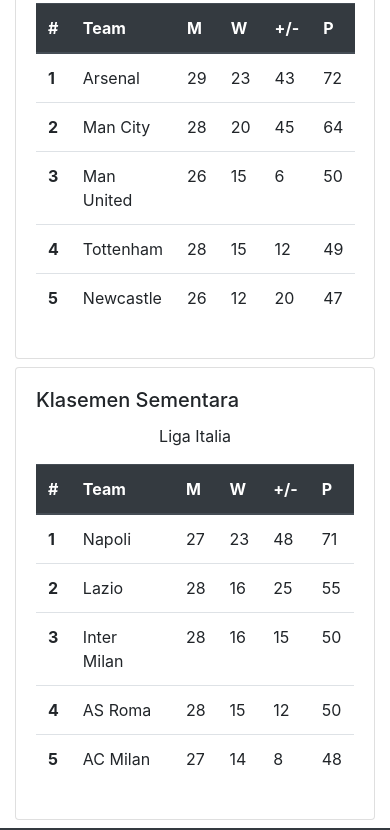
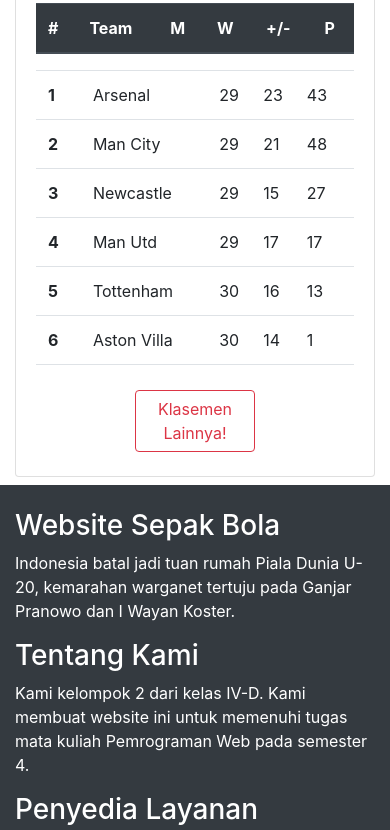
Before and after one commit to shuyshuys/pemweb-uts-inball, a plain HTML site: page index.html in a window 390 px wide. Shown: the part 4153-4983 px from the top of the page. Drawn offline with Linux system fonts and the light colour scheme.

Commit message:
rebase klasement layout

```diff
--- a/index.html
+++ b/index.html
@@ -196,8 +196,9 @@
                 <!-- Tabel Klasemen -->
                 <div class="card mb-2">
                     <div class="card-body">
-                        <h5 class="card-title">Klasemen Sementara</h5>
-                        <p class="card-text text-center">Liga Inggris</p>
+                        <div style="position: sticky;">
+                            <h5 class="card-title">KLASEMEN SEMENTARA</h5>
+                            <p class="card-text text-center font-weight-bold">Liga Inggris</p>
                             <table class="table">
                                 <thead class="thead-dark">
                                     <tr>
@@ -209,6 +210,10 @@
                                         <th scope="col">P</th>
                                     </tr>
                                 </thead>
+                            </table>
+                        </div>
+                        <div class="table-scroll">
+                            <table class="table">
                                 <tbody>
                                     <tr>
                                         <th scope="row">1</th>
@@ -221,104 +226,162 @@
                                     <tr>
                                         <th scope="row">2</th>
                                         <td>Man City</td>
-                                    <td>28</td>
-                                    <td>20</td>
-                                    <td>45</td>
-                                    <td>64</td>
+                                        <td>29</td>
+                                        <td>21</td>
+                                        <td>48</td>
+                                        <td>67</td>
                                     </tr>
                                     <tr>
                                         <th scope="row">3</th>
-                                    <td>Man United</td>
-                                    <td>26</td>
+                                        <td>Newcastle</td>
+                                        <td>29</td>
                                         <td>15</td>
-                                    <td>6</td>
-                                    <td>50</td>
+                                        <td>27</td>
+                                        <td>56</td>
                                     </tr>
                                     <tr>
                                         <th scope="row">4</th>
-                                    <td>Tottenham</td>
-                                    <td>28</td>
-                                    <td>15</td>
-                                    <td>12</td>
-                                    <td>49</td>
+                                        <td>Man Utd</td>
+                                        <td>29</td>
+                                        <td>17</td>
+                                        <td>17</td>
+                                        <td>56</td>
                                     </tr>
                                     <tr>
                                         <th scope="row">5</th>
-                                    <td>Newcastle</td>
-                                    <td>26</td>
-                                    <td>12</td>
-                                    <td>20</td>
+                                        <td>Tottenham</td>
+                                        <td>30</td>
+                                        <td>16</td>
+                                        <td>13</td>
+                                        <td>53</td>
+                                    </tr>
+                                    <tr>
+                                        <th scope="row">6</th>
+                                        <td>Aston Villa</td>
+                                        <td>30</td>
+                                        <td>14</td>
+                                        <td>1</td>
                                         <td>47</td>
                                     </tr>
-
-                            </tbody>
-                        </table>
-                    </div>
-
-                </div>
-
-            </div>
-            <div class="col-12 col-md-4">
-                <div class="card mb-2">
-                    <div class="card-body">
-                        <h5 class="card-title">Klasemen Sementara</h5>
-                        <p class="card-text text-center">Liga Italia</p>
-                        <table class="table">
-                            <thead class="thead-dark">
                                     <tr>
-                                    <th scope="col">#</th>
-                                    <th scope="col">Team</th>
-                                    <th scope="col">M</th>
-                                    <th scope="col">W</th>
-                                    <th scope="col">+/-</th>
-                                    <th scope="col">P</th>
-                                </tr>
-                            </thead>
-                            <tbody>
-                                <tr>
-                                    <th>1</th>
-                                    <td>Napoli</td>
-                                    <td>27</td>
-                                    <td>23</td>
-                                    <td>48</td>
-                                    <td>71</td>
+                                        <th scope="row">7</th>
+                                        <td>Brighton</td>
+                                        <td>28</td>
+                                        <td>13</td>
+                                        <td>16</td>
+                                        <td>46</td>
                                     </tr>
                                     <tr>
-                                    <th>2</th>
-                                    <td>Lazio</td>
+                                        <th scope="row">8</th>
+                                        <td>Liverpool</td>
                                         <td>28</td>
-                                    <td>16</td>
-                                    <td>25</td>
-                                    <td>55</td>
+                                        <td>12</td>
+                                        <td>15</td>
+                                        <td>43</td>
                                     </tr>
                                     <tr>
-                                    <th>3</th>
-                                    <td>Inter Milan</td>
-                                    <td>28</td>
-                                    <td>16</td>
-                                    <td>15</td>
-                                    <td>50</td>
+                                        <th scope="row">9</th>
+                                        <td>Brentford</td>
+                                        <td>10</td>
+                                        <td>13</td>
+                                        <td>7</td>
+                                        <td>43</td>
                                     </tr>
                                     <tr>
-                                    <th>4</th>
-                                    <td>AS Roma</td>
-                                    <td>28</td>
-                                    <td>15</td>
-                                    <td>12</td>
-                                    <td>50</td>
+                                        <th scope="row">10</th>
+                                        <td>Fulham</td>
+                                        <td>29</td>
+                                        <td>11</td>
+                                        <td>-1</td>
+                                        <td>39</td>
                                     </tr>
                                     <tr>
-                                    <th>5</th>
-                                    <td>AC Milan</td>
+                                        <th scope="row">11</th>
+                                        <td>Chelsea</td>
+                                        <td>30</td>
+                                        <td>10</td>
+                                        <td>-2</td>
+                                        <td>39</td>
+                                    </tr>
+                                    <tr>
+                                        <th scope="row">12</th>
+                                        <td>Wolves</td>
+                                        <td>30</td>
+                                        <td>8</td>
+                                        <td>-18</td>
+                                        <td>31</td>
+                                    </tr>
+                                    <tr>
+                                        <th scope="row">13</th>
+                                        <td>West Ham</td>
+                                        <td>29</td>
+                                        <td>8</td>
+                                        <td>-12</td>
+                                        <td>30</td>
+                                    </tr>
+                                    <tr>
+                                        <th scope="row">14</th>
+                                        <td>Crystal Palace</td>
+                                        <td>29</td>
+                                        <td>7</td>
+                                        <td>-15</td>
+                                        <td>30</td>
+                                    </tr>
+                                    <tr>
+                                        <th scope="row">15</th>
+                                        <td>Bournemouth</td>
+                                        <td>30</td>
+                                        <td>8</td>
+                                        <td>-29</td>
+                                        <td>30</td>
+                                    </tr>
+                                    <tr>
+                                        <th scope="row">16</th>
+                                        <td>Leeds</td>
+                                        <td>29</td>
+                                        <td>7</td>
+                                        <td>-11</td>
+                                        <td>29</td>
+                                    </tr>
+                                    <tr>
+                                        <th scope="row">17</th>
+                                        <td>Everton</td>
+                                        <td>30</td>
+                                        <td>6</td>
+                                        <td>-20</td>
                                         <td>27</td>
-                                    <td>14</td>
-                                    <td>8</td>
-                                    <td>48</td>
+                                    </tr>
+                                    <tr>
+                                        <th scope="row">18</th>
+                                        <td>Nottingham Forest</td>
+                                        <td>30</td>
+                                        <td>6</td>
+                                        <td>-30</td>
+                                        <td>27</td>
+                                    </tr>
+                                    <tr>
+                                        <th scope="row">19</th>
+                                        <td>Leicester</td>
+                                        <td>30</td>
+                                        <td>7</td>
+                                        <td>-12</td>
+                                        <td>25</td>
+                                    </tr>
+                                    <tr>
+                                        <th scope="row">20</th>
+                                        <td>Southampton</td>
+                                        <td>30</td>
+                                        <td>6</td>
+                                        <td>-27</td>
+                                        <td>23</td>
                                     </tr>
                                 </tbody>
                             </table>
                         </div>
                     </div>
+                    <a href="klasemen.html" class="btn btn-outline-danger col-4 mx-auto mb-4">Klasemen Lainnya!</a>
+                </div>
+
             </div>
         </div>
     </div>
```
Lines whose indentation alone changed are shown as unchanged.
